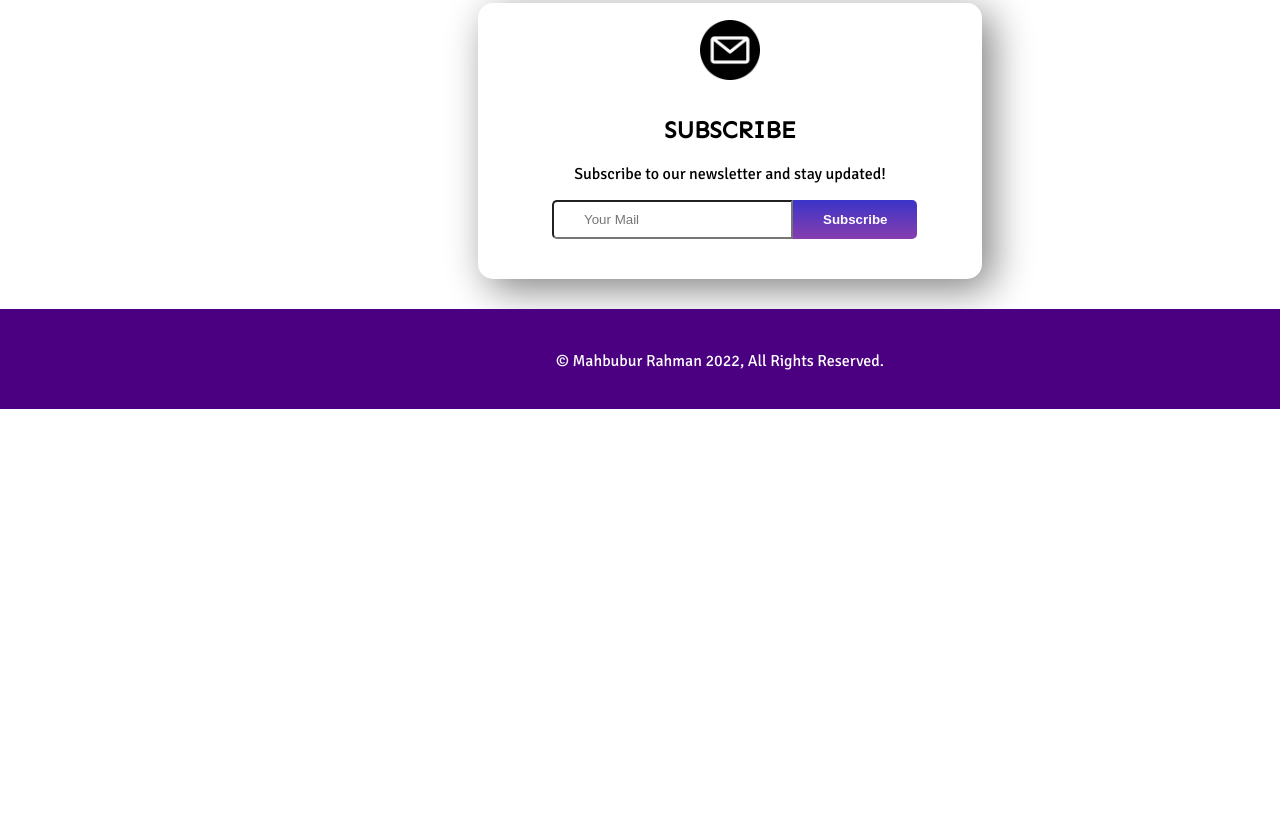
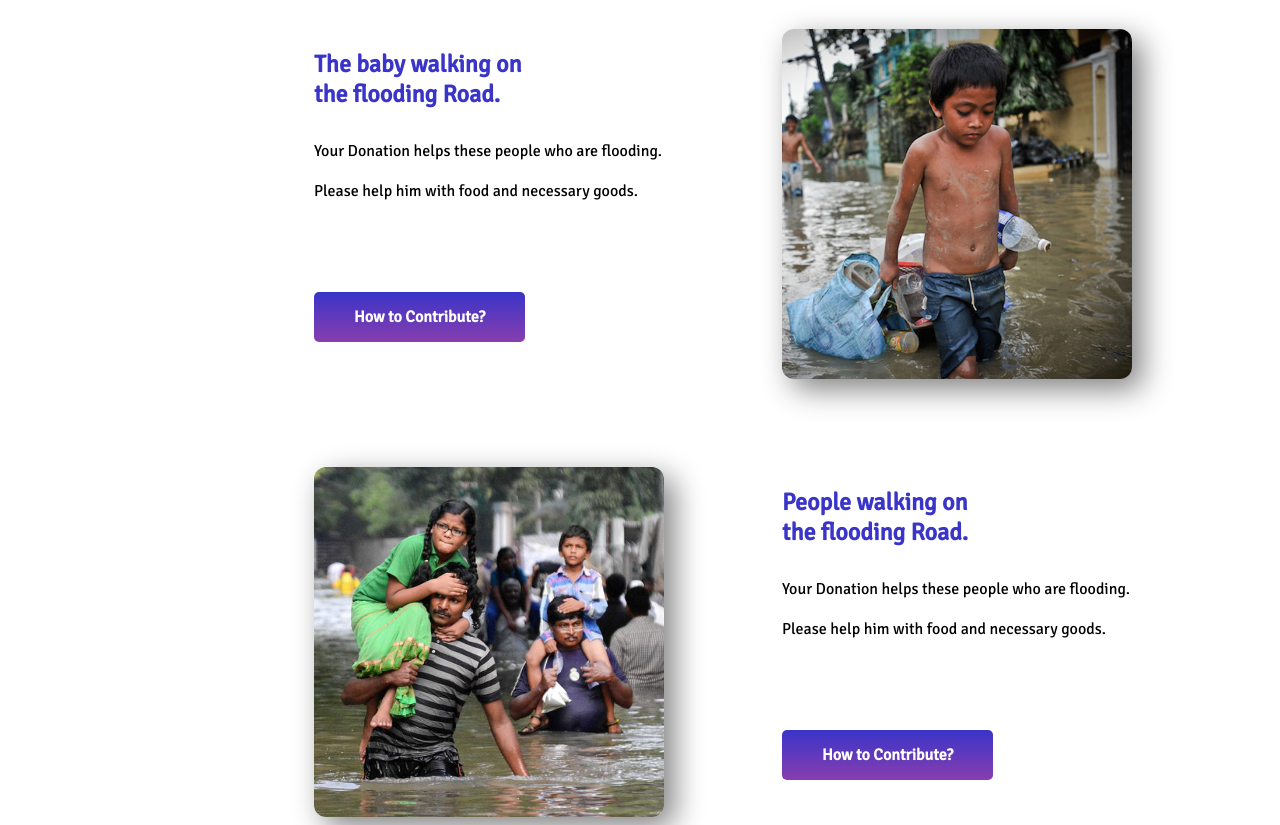
Before and after one commit to mahbub1626/donate, a plain HTML site: page index.html in a window 1280 px wide. Shown: the part 2100-2925 px from the top of the page. Before the commit the page ends 2509 px from the top, so only its background shows below. Drawn offline with Linux system fonts and the light colour scheme.

Commit message:
all added

```diff
--- a/index.html
+++ b/index.html
@@ -95,6 +95,31 @@
         </div>
 
     </section>
+    <section class="section-four">
+
+        <div class="section-four-text">
+            <h1>The baby walking on <br> the flooding Road.</h1>
+            <p>Your Donation helps these people who are flooding. <br> <br>
+                Please help him with food and necessary goods.</p>
+            <a href="">How to Contribute?</a>
+        </div>
+        <div class="section-four-img">
+            <img src="images/Baby.png" alt="">
+        </div>
+
+    </section>
+    <section class="section-four">
+        <div class="section-four-img">
+            <img src="images/father-help-her-son.png" alt="">
+        </div>
+        <div class="section-four-text">
+            <h1>People walking on <br> the flooding Road.</h1>
+            <p>Your Donation helps these people who are flooding. <br> <br>
+                Please help him with food and necessary goods.</p>
+            <a href="">How to Contribute?</a>
+        </div>
+
+    </section>
     <section class="stay-updated">
         <div class="subscribe">
             <img src="icons/email.png" alt="">
```
Also changed, not shown: images/Baby.png (added), images/father-help-her-son.png (added).
